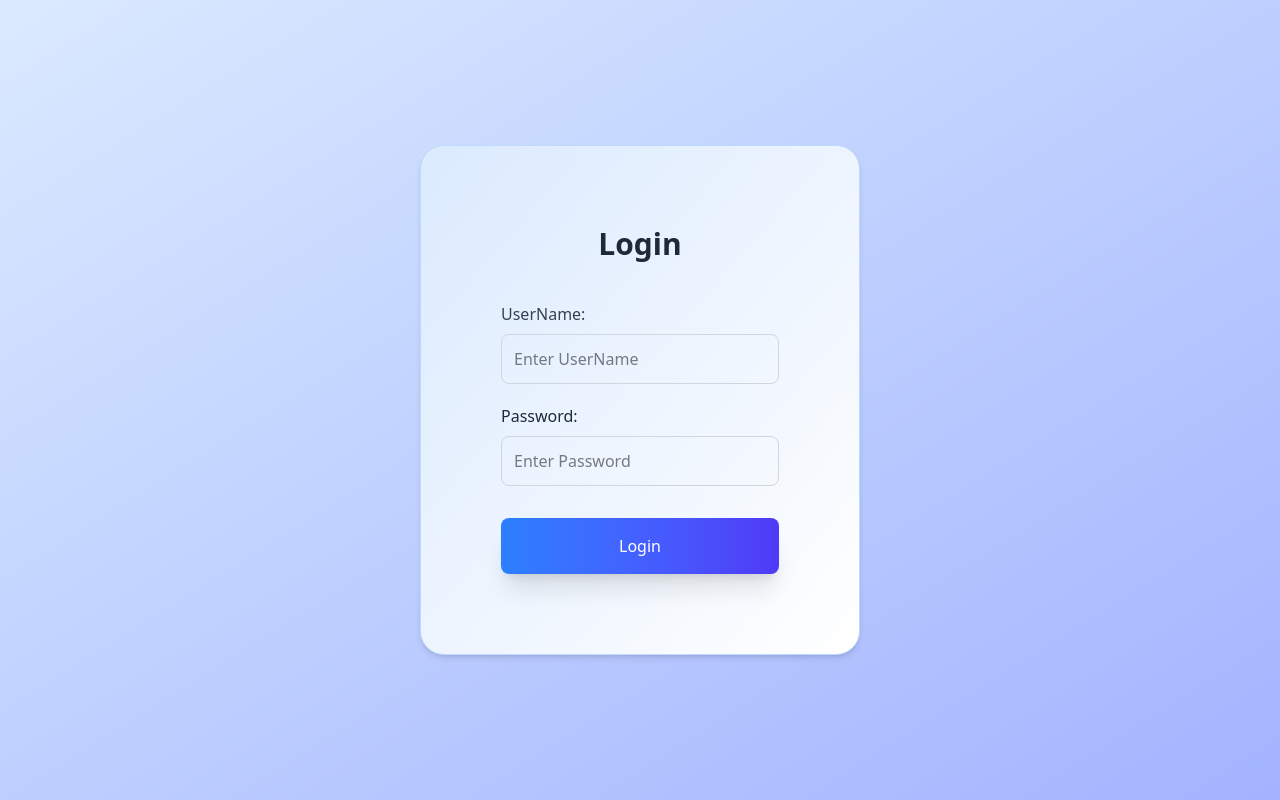
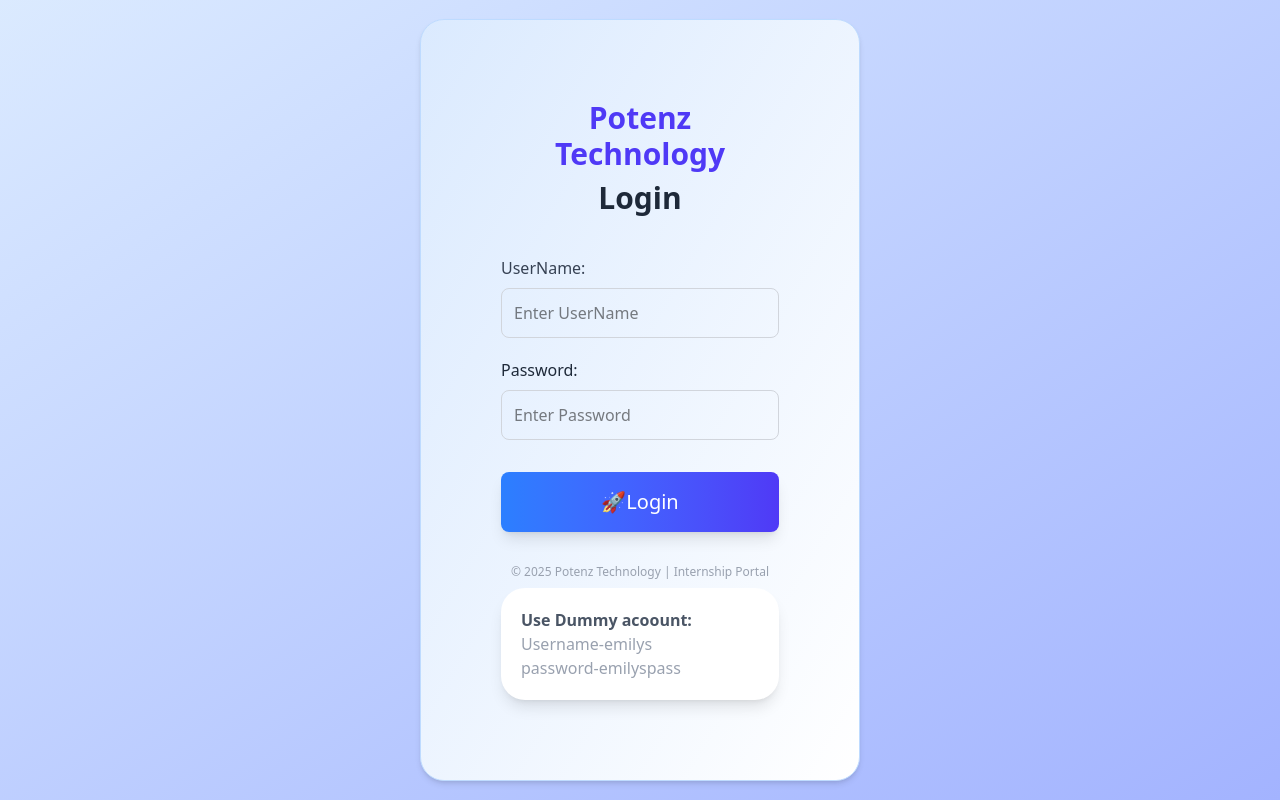
Before and after one commit to Romil1510/Protenz-Project, a React (Vite) app in the folder Protenz/: page /login in a window 1280 px wide. Built offline with nearby package versions, Linux system fonts and the light colour scheme.

Commit message:
all done

```diff
--- a/Protenz/src/Components/Login.jsx
+++ b/Protenz/src/Components/Login.jsx
@@ -46,6 +46,9 @@ const Login = () => {
     <div className="h-screen flex justify-center items-center bg-gradient-to-br from-blue-100 to-indigo-300">
 
         <div className="from-blue-100 to-indigo-150 bg-white w-[440px] p-20 rounded-3xl shadow-md bg-gradient-to-br  border border-blue-200">
+             <h1 className="text-center text-3xl font-bold text-indigo-600 mb-2">
+          Potenz Technology
+        </h1>
         <h1 className="font-bold text-center mb-10 text-3xl text-gray-800 ">Login</h1>
             <form onSubmit={handLogin}>
                 <div className="mb-5 ">
@@ -64,13 +67,27 @@ const Login = () => {
                 <div className="mt-8">
 <button
             type="submit"
-            className="hover:bg-blue-600 transition-all w-full bg-gradient-to-r from-blue-500 to-indigo-600 text-white py-4 rounded-lg font-medium shadow-xl"
+            className="hover:bg-blue-600 text-xl transition-all w-full bg-gradient-to-r from-blue-500 to-indigo-600 text-white py-4 rounded-lg font-medium shadow-lg"
           >
-            Login
+            🚀Login
           </button>
                 </div>
 
             </form>
+            <p className="text-center text-gray-400 text-xs mt-8">
+          © 2025 Potenz Technology | Internship Portal
+        </p>
+        <div className="bg-white rounded-3xl shadow-lg mt-2 p-5">
+<p className=" font-semibold text-gray-600 text-[16px]">
+           Use Dummy acoount:
+        </p>
+        <p className=" text-gray-400">
+            Username-emilys
+
+        </p>
+        <p className=" text-gray-400">password-emilyspass</p>
+        </div>
+
         </div>
       </div>
 
--- a/Protenz/src/Pages/Product.jsx
+++ b/Protenz/src/Pages/Product.jsx
@@ -43,7 +43,7 @@ const Product=()=> {
         ))}
       </div>
 
-      <div className="flex justify-center mt-6 py-10">
+      <div className="flex justify-center mt-6 py-10 space-x-4">
         <button
           disabled={skip === 0}
           onClick={() => setSkip(skip - 10)}
--- a/Protenz/src/Pages/ProductDetails.jsx
+++ b/Protenz/src/Pages/ProductDetails.jsx
@@ -1,10 +1,24 @@
+import axios from "axios";
+import { useEffect, useState } from "react";
+import { useParams } from "react-router-dom";
 
-const ProductDetails = () => {
+export default function ProductDetail() {
+  const { id } = useParams();
+  const [product, setProduct] = useState(null);
+
+  useEffect(() => {
+    axios.get(`https://dummyjson.com/products/${id}`).then((res) => setProduct(res.data));
+  }, [id]);
+
+  if (!product) return <p className="text-center mt-10">Loading...</p>;
+
   return (
-    <div>
-
+    <div className="flex justify-center items-center flex-col">
+      <h1 className="text-4xl font-bold mt-10 bg-gray-500 text-white p-4 rounded-3xl">Product Details</h1>
+      <img src={product.thumbnail} alt={product.title} className="w-64 h-64 object-cover rounded-md mb-4" />
+      <h1 className="text-3xl font-bold mb-2 shadow-2xl bg-gradient-to-br from-blue-100 to-indigo-300 p-4 rounded-4xl">{product.title}</h1>
+      <p className="text-gray-700 mb-2 mt-5">{product.description}</p>
+      <p className="text-xl rounded-3xl p-4 shadow-2xl bg-black text-white font-semibold">${product.price}</p>
     </div>
-  )
+  );
 }
-
-export default ProductDetails
```
